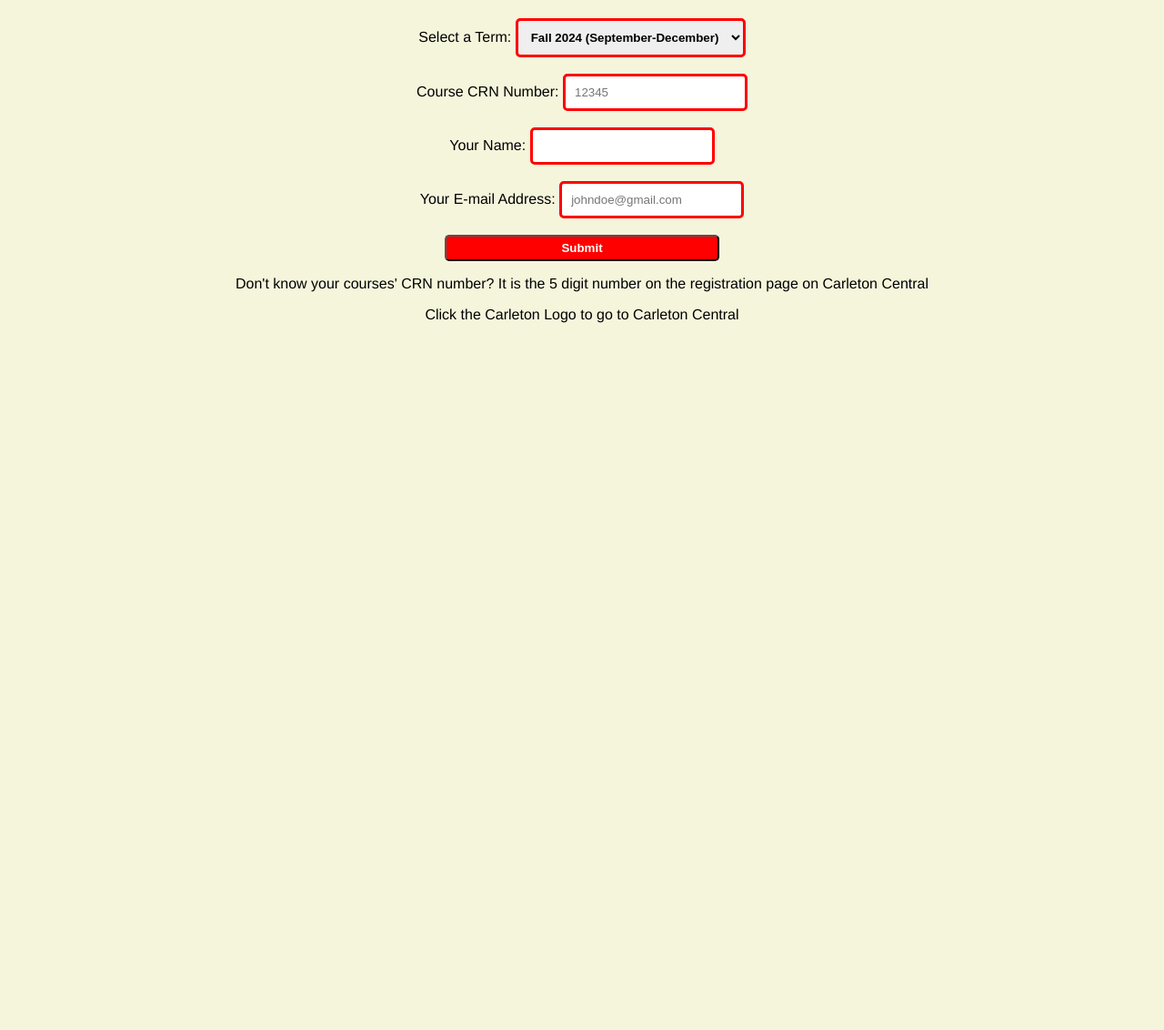
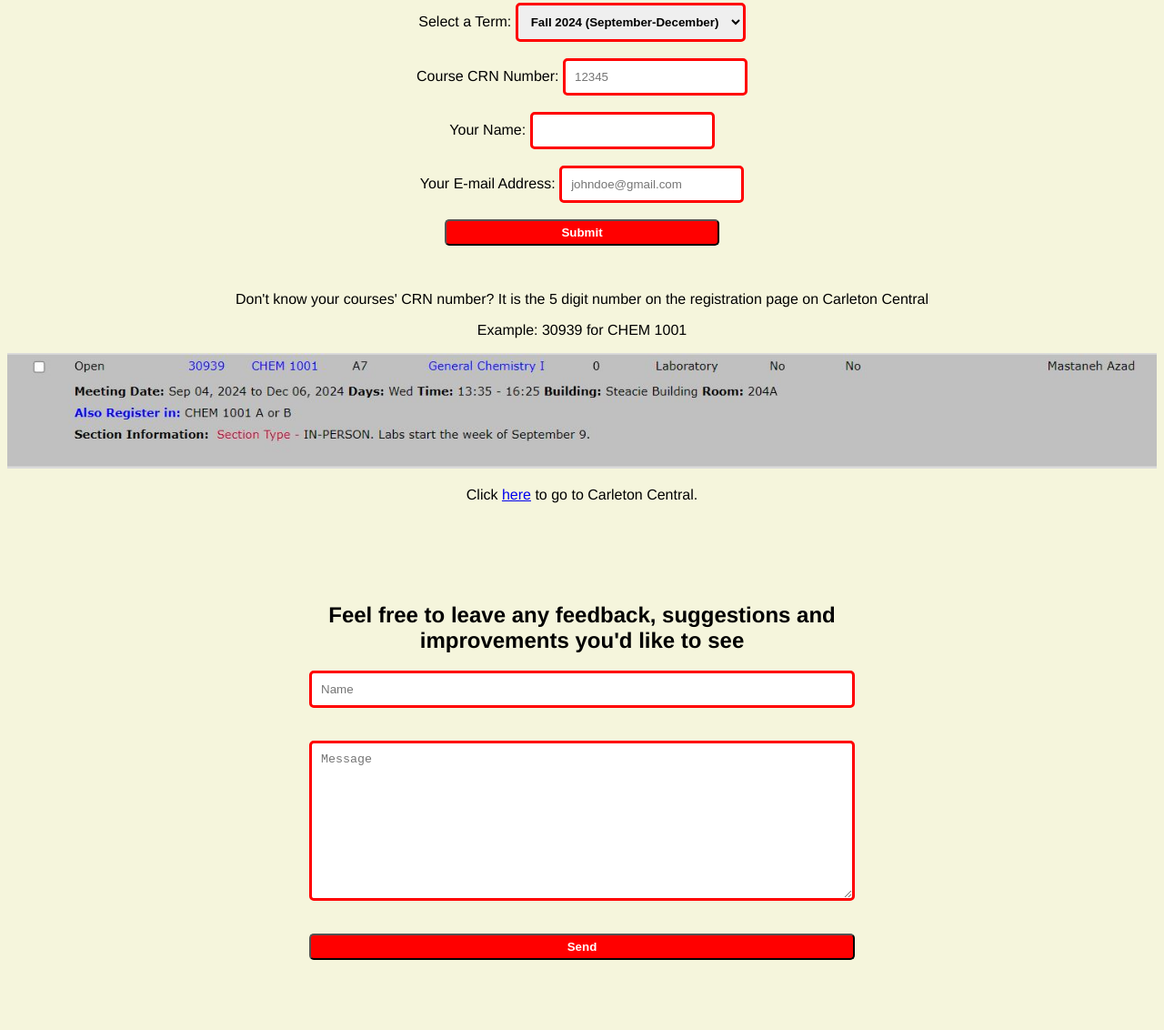
Before and after one commit to vitcorr/carleton-course-notifier, a website: page public/index.html in a window 1280 px wide. Shown: the part 187-1319 px from the top of the page at 91% size. Before the commit the page ends 800 px from the top, so only its background shows below. Drawn offline with Linux system fonts and the light colour scheme.

Commit message:
feedback section

```diff
--- a/public/index.html
+++ b/public/index.html
@@ -35,11 +35,25 @@
         <input type="email" id = "email" name = "email" placeholder="johndoe@gmail.com">
         <br><br>
         <button id = "submit" onclick="submitButton()"> Submit</button>
-        <div>
+        <div id="example">
             <p>Don't know your courses' CRN number? It is the 5 digit number on the registration page on Carleton Central</p>
-            <p>Click the Carleton Logo to go to Carleton Central</p>
+            <p>Example: 30939 for CHEM 1001</p>
+            <img src="crn_demo.JPG" alt="CRN example">
+            <p>Click <a href="https://central.carleton.ca" target="_blank">here</a> to go to Carleton Central.</p>
+
         </div>
 
+
+        <div class="feedback">
+            <form method='POST'action="https://getform.io/f/akkgenpa">
+                <h2 id="collabtext">Feel free to leave any feedback, suggestions and improvements you'd like to see</h2>
+                <input type="text" placeholder='Name' name='name' />
+                <br><br>
+                <textarea name="message" rows= 10 placeholder='Message'></textarea>
+                <br><br>
+                <button id="collab">Send</button>
+            </form>
+        </div>
     </div>
 
     <div id = "Loading" class="modal">
--- a/public/styles.css
+++ b/public/styles.css
@@ -36,7 +36,7 @@ body{
     height: 10%
 }
 
-#submit{
+button{
     background-color: red;
     color: white ;
     padding-left: 10%;
@@ -47,10 +47,59 @@ body{
     font-weight: bold;
 }
 
-#submit:hover{
+button:hover{
     color: red;
     background-color: white;
     cursor:pointer;
+}
+
+
+img {
+    max-width: 100%;
+    max-height: 100%;
+}
+
+h1{
+    font-size: large;
+}
+
+@media (min-width: 640px) {
+    h1 {
+        font-size: x-large;
+    }
+}
+
+
+
+.main .feedback{
+    display: flex;
+    justify-content: center;
+    align-items: center;
+    width: 100%;
+    height: 70vh;
+}
+
+#example{
+    margin-top: 50px;
+}
+
+form{
+    max-width: 600px;
+    width: 100%;
+    display: flex;
+    flex-direction: column;
+}
+
+#collabtext{
+    display: inline;
+}
+textarea{
+    width: auto;
+    border-radius: 5px;
+    border-color: red;
+    border-style: solid;
+    border-width: 3px;
+    padding: 10px;
 }
 
 .modal{
```
Also changed, not shown: public/crn_demo.JPG (added).
